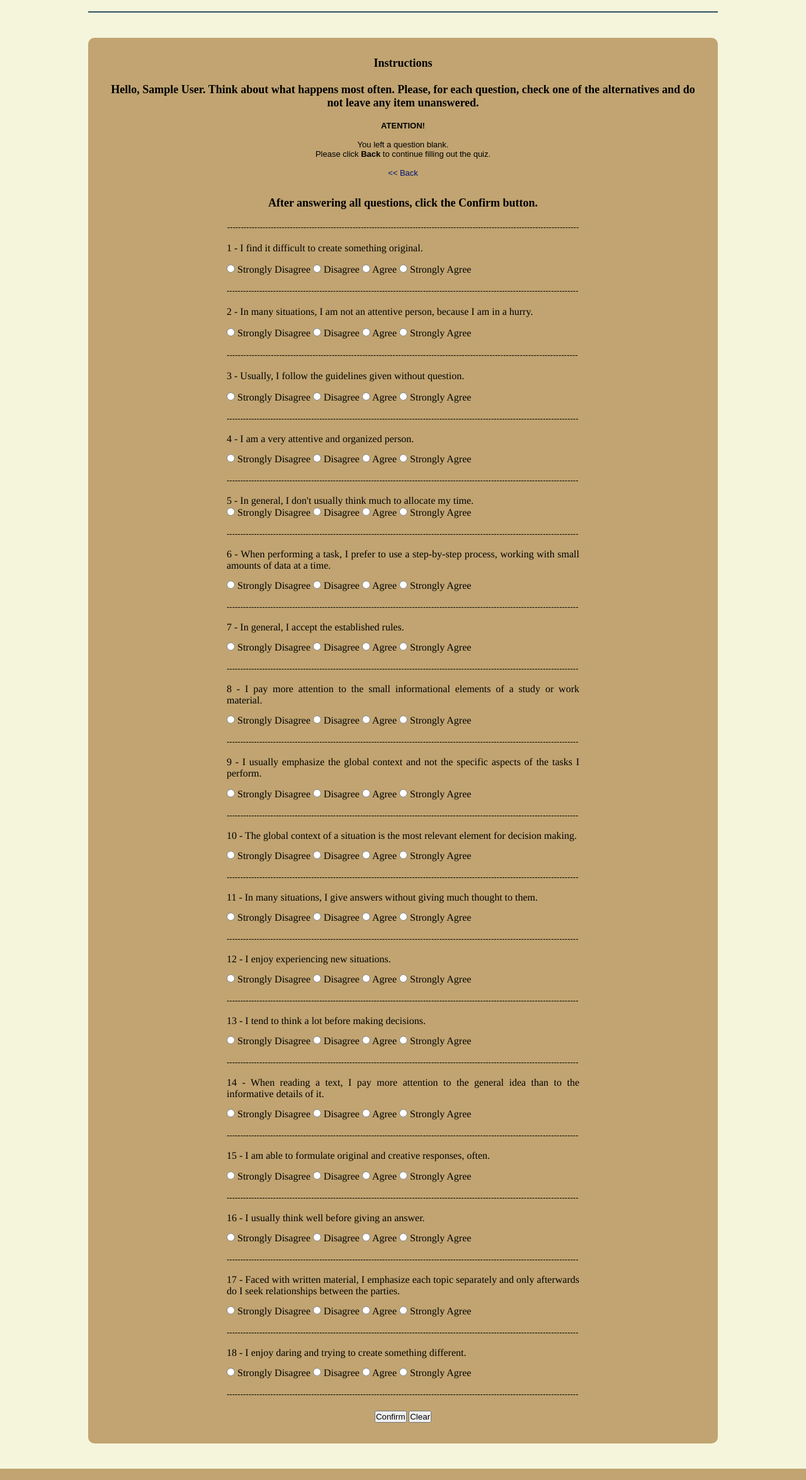
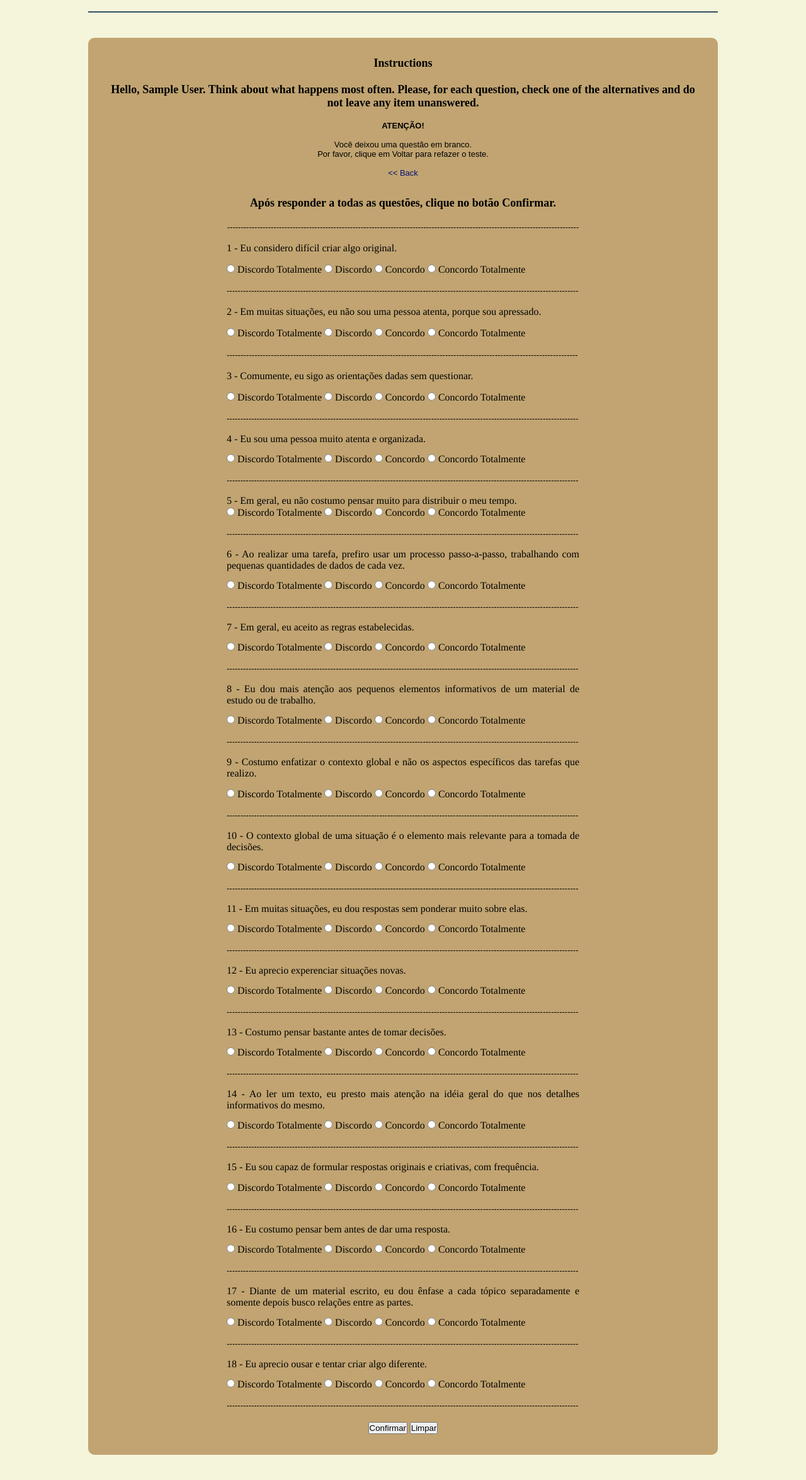
Before and after one commit to mykeoliveira/OPR-V2, a PHP site: page /realiza_teste11.php?acao=cadastrar in a window 1280 px wide. Shown: the part 107-2457 px from the top of the page at 63% size. Run offline with PHP 8.4, Linux system fonts and the light colour scheme; the visitor is signed in with stand-in values (Sample User, id 1); data that the repository does not hold is empty.

Commit message:
Update realiza_teste11.php

```diff
--- a/realiza_teste11.php
+++ b/realiza_teste11.php
@@ -212,7 +212,7 @@ if($erros == 0)
    } //fecha $erros == 0
 else
    {
-   echo "<div align=center><font face=Arial size=2><b>ATENTION!</b><br><br>You left a question blank. <br> Please click <b>Back</b> to continue filling out the quiz.
+   echo "<div align=center><font face=Arial size=2><b>ATENÇÃO!</b><br><br>Você deixou uma questão em branco.<br> Por favor, clique em Voltar para refazer o teste.
 
          <br><br><a href='javascript:history.go(-1)'><< Back</a></font></div><br><br>";
    }//fecha else
@@ -234,7 +234,8 @@ if($_GET['acao']  == 'entrar')
 
         <tr>
                 <td colspan="3"> <div align="center">
-                <h3 align="center"><b>After answering all questions, click the Confirm button. </b></h3>
+                <h3 align="center"><b>Ap&oacute;s responder a todas
+                      as quest&otilde;es, clique no bot&atilde;o Confirmar.</b></h3>
                     <p><font size="2" face="Arial">---------------------------------------------------------------------------------------------------------------------------------</font></p>
                   </div></td>
         </tr>
@@ -243,31 +244,31 @@ if($_GET['acao']  == 'entrar')
           <td colspan="3"> <div align="center">
               <table width="560" border="0" cellspacing="0" cellpadding="5">
                     <tr>
-                      <td width="98%" height="25"><p><font face="Times" size="3">1 - I find it difficult to create something original. </font>
+                      <td width="98%" height="25"><p><font face="Times" size="3">1 - Eu considero difícil criar algo original. </font>
                         <p> <font face="Times" size="3">
                           <input type="radio" name="um" value="0.51">
-                          Strongly Disagree
+                          Discordo Totalmente
                           <input type="radio" name="um" value="2.2541">
-                          Disagree
+                          Discordo
 
                           <input type="radio" name="um" value="3.3121">
-                          Agree
+                          Concordo
                           <input type="radio" name="um" value="4.4211">
-                          Strongly Agree</font></p>
+                          Concordo Totalmente</font></p>
                         <p><font size="2" face="Arial">---------------------------------------------------------------------------------------------------------------------------------</font></p></td>
                     </tr>
                     <tr>
-                      <td height="25"><p align="justify"><font face="Times" size="3">2 - In many situations, I am not an attentive person, because I am in a hurry. </font></p>
+                      <td height="25"><p align="justify"><font face="Times" size="3">2 - Em muitas situações, eu não sou uma pessoa atenta, porque sou apressado. </font></p>
                         <p> <font face="Times" size="3">
-                          <input type="radio" name="dois" value="0.5917">
-                          Strongly Disagree
+                         <input type="radio" name="dois" value="0.5917">
+                          Discordo Totalmente
                           <input type="radio" name="dois" value="2.254927">
-                          Disagree
+                          Discordo
 
                           <input type="radio" name="dois" value="3.312937">
-                          Agree
+                          Concordo
                           <input type="radio" name="dois" value="4.421947">
-                          Strongly Agree</font></p>
+                          Concordo Totalmente</font></p>
 
 
 
@@ -277,18 +278,19 @@ if($_GET['acao']  == 'entrar')
                           </font></p></td>
                     </tr>
                     <tr>
-                      <td height="25"><p align="justify"><font face="Times" size="3">3 - Usually, I follow the guidelines given without question. </font></p>
+                      <td height="25"><p align="justify"><font face="Times" size="3">3 - Comumente, eu sigo as orientações dadas sem questionar. </font></p>
 
 						<p> <font face="Times" size="3">
                           <input type="radio" name="tres" value="0.52">
-                          Strongly Disagree
+                          Discordo Totalmente
                           <input type="radio" name="tres" value="2.2542">
-                          Disagree
+                          Discordo
 
                           <input type="radio" name="tres" value="3.3122">
-                          Agree
+                          Concordo
                           <input type="radio" name="tres" value="4.4212">
-                          Strongly Agree </font></p>
+                          Concordo Totalmente</font></p>
+
 
 
 
@@ -299,18 +301,18 @@ if($_GET['acao']  == 'entrar')
 						  ></td>
                     </tr>
                     <tr>
-                      <td height="25"><div align="justify"><font face="Times" size="3">4 - I am a very attentive and organized person. </font> </p>
+                      <td height="25"><div align="justify"><font face="Times" size="3">4 - Eu sou uma pessoa muito atenta e organizada. </font> </p>
                         </div>
                         <p> <font face="Times" size="3">
                           <input type="radio" name="quatro" value="0.5915">
-                          Strongly Disagree
+                          Discordo Totalmente
                           <input type="radio" name="quatro" value="2.254925">
-                          Disagree
+                          Discordo
 
                           <input type="radio" name="quatro" value="3.312935">
-                          Agree
+                          Concordo
                           <input type="radio" name="quatro" value="4.421945">
-                          Strongly Agree</font></p>
+                          Concordo Totalmente</font></p>
 
 
 
@@ -321,17 +323,17 @@ if($_GET['acao']  == 'entrar')
 						  ></td>
                     </tr>
                     <tr>
-                      <td height="25"><font face="Times" size="3">5 - In general, I don't usually think much to allocate my time. </font>
+                      <td height="25"><font face="Times" size="3">5 - Em geral, eu não costumo pensar muito para distribuir o meu tempo. </font>
                         <p> <font face="Times" size="3">
                           <input type="radio" name="cinco" value="0.598">
-                          Strongly Disagree
+                          Discordo Totalmente
                           <input type="radio" name="cinco" value="2.254928">
-                          Disagree
+                          Discordo
 
                           <input type="radio" name="cinco" value="3.312938">
-                          Agree
+                          Concordo
                           <input type="radio" name="cinco" value="4.421948">
-                          Strongly Agree</font></p>
+                          Concordo Totalmente</font></p>
 
 
 
@@ -343,17 +345,17 @@ if($_GET['acao']  == 'entrar')
 
                     </tr>
                     <tr>
-                      <td height="25"><div align="justify"><font face="Times" size="3"> 6 - When performing a task, I prefer to use a step-by-step process, working with small amounts of data at a time. </font> </p> </div>
+                      <td height="25"><div align="justify"><font face="Times" size="3"> 6 - Ao realizar uma tarefa, prefiro usar um processo passo-a-passo, trabalhando com pequenas quantidades de dados de cada vez. </font> </p> </div>
                         <p> <font face="Times" size="3">
-                          <input type="radio" name="seis" value="0.59">
-                          Strongly Disagree
+                         <input type="radio" name="seis" value="0.59">
+                          Discordo Totalmente
                           <input type="radio" name="seis" value="2.2549">
-                          Disagree
+                          Discordo
 
                           <input type="radio" name="seis" value="3.3129">
-                          Agree
+                          Concordo
                           <input type="radio" name="seis" value="4.4219">
-                          Strongly Agree</font></p>
+                          Concordo Totalmente</font></p>
 
 
 
@@ -362,17 +364,17 @@ if($_GET['acao']  == 'entrar')
                     </tr>
 
 <tr>
-                      <td height="25"><div align="justify"><font face="Times" size="3">7 - In general, I accept the established rules. </font> </p> </div>
+                      <td height="25"><div align="justify"><font face="Times" size="3">7 - Em geral, eu aceito as regras estabelecidas. </font> </p> </div>
                         <p> <font face="Times" size="3">
                           <input type="radio" name="sete" value="0.53">
-                          Strongly Disagree
+                          Discordo Totalmente
                           <input type="radio" name="sete" value="2.2543">
-                          Disagree
+                          Discordo
 
                           <input type="radio" name="sete" value="3.3123">
-                          Agree
+                          Concordo
                           <input type="radio" name="sete" value="4.4213">
-                          Strongly Agree</font></p>
+                          Concordo Totalmente</font></p>
 
 
 
@@ -381,17 +383,17 @@ if($_GET['acao']  == 'entrar')
                     </tr>
 
 <tr>
-                      <td height="25"><div align="justify"><font face="Times" size="3">8 - I pay more attention to the small informational elements of a study or work material. </font> </p> </div>
+                      <td height="25"><div align="justify"><font face="Times" size="3">8 - Eu dou mais atenção aos pequenos elementos informativos de um material de estudo ou de trabalho. </font> </p> </div>
                         <p> <font face="Times" size="3">
                           <input type="radio" name="oito" value="0.591">
-                          Strongly Disagree
+                          Discordo Totalmente
                           <input type="radio" name="oito" value="2.25492">
-                          Disagree
+                          Discordo
 
                           <input type="radio" name="oito" value="3.31293">
-                          Agree
+                          Concordo
                           <input type="radio" name="oito" value="4.42194">
-                          Strongly Agree</font></p>
+                          Concordo Totalmente</font></p>
 
 
 
@@ -400,17 +402,17 @@ if($_GET['acao']  == 'entrar')
                     </tr>
 
 <tr>
-                      <td height="25"><div align="justify"><font face="Times" size="3">9 - I usually emphasize the global context and not the specific aspects of the tasks I perform. </font> </p> </div>
+                      <td height="25"><div align="justify"><font face="Times" size="3">9 - Costumo enfatizar o contexto global e não os aspectos específicos das tarefas que realizo. </font> </p> </div>
                         <p> <font face="Times" size="3">
                           <input type="radio" name="nove" value="0.56">
-                          Strongly Disagree
+                          Discordo Totalmente
                           <input type="radio" name="nove" value="2.2546">
-                          Disagree
+                          Discordo
 
                           <input type="radio" name="nove" value="3.3126">
-                          Agree
+                          Concordo
                           <input type="radio" name="nove" value="4.4216">
-                          Strongly Agree</font></p>
+                          Concordo Totalmente</font></p>
 
 
 
@@ -419,17 +421,17 @@ if($_GET['acao']  == 'entrar')
                     </tr>
 
 <tr>
-                      <td height="25"><div align="justify"><font face="Times" size="3">10 - The global context of a situation is the most relevant element for decision making.  </font> </p> </div>
+                      <td height="25"><div align="justify"><font face="Times" size="3">10 - O contexto global de uma situação é o elemento mais relevante para a tomada de decisões. </font> </p> </div>
                         <p> <font face="Times" size="3">
                           <input type="radio" name="dez" value="0.57">
-                          Strongly Disagree
+                          Discordo Totalmente
                           <input type="radio" name="dez" value="2.257">
-                          Disagree
+                          Discordo
 
                           <input type="radio" name="dez" value="3.3127">
-                          Agree
+                          Concordo
                           <input type="radio" name="dez" value="4.4217">
-                          Strongly Agree</font></p>
+                          Concordo Totalmente</font></p>
 
 
 
@@ -438,17 +440,17 @@ if($_GET['acao']  == 'entrar')
                     </tr>
 
 <tr>
-                      <td height="25"><div align="justify"><font face="Times" size="3">11 - In many situations, I give answers without giving much thought to them.  </font> </p> </div>
+                      <td height="25"><div align="justify"><font face="Times" size="3">11 - Em muitas situações, eu dou respostas sem ponderar muito sobre elas.  </font> </p> </div>
                         <p> <font face="Times" size="3">
                           <input type="radio" name="onze" value="0.599">
-                          Strongly Disagree
+                          Discordo Totalmente
                           <input type="radio" name="onze" value="2.254929">
-                          Disagree
+                          Discordo
 
                           <input type="radio" name="onze" value="3.312939">
-                          Agree
+                          Concordo
                           <input type="radio" name="onze" value="4.421949">
-                          Strongly Agree</font></p>
+                          Concordo Totalmente</font></p>
 
 
 
@@ -457,17 +459,17 @@ if($_GET['acao']  == 'entrar')
                     </tr>
 
 <tr>
-                      <td height="25"><div align="justify"><font face="Times" size="3">12 - I enjoy experiencing new situations. </font> </p> </div>
+                      <td height="25"><div align="justify"><font face="Times" size="3">12 - Eu aprecio experenciar situações novas. </font> </p> </div>
                         <p> <font face="Times" size="3">
-                          <input type="radio" name="doze" value="0.54">
-                          Strongly Disagree
+                         <input type="radio" name="doze" value="0.54">
+                          Discordo Totalmente
                           <input type="radio" name="doze" value="2.2544">
-                          Disagree
+                          Discordo
 
                           <input type="radio" name="doze" value="3.3124">
-                          Agree
+                          Concordo
                           <input type="radio" name="doze" value="4.4214">
-                          Strongly Agree</font></p>
+                          Concordo Totalmente</font></p>
 
 
 
@@ -476,17 +478,17 @@ if($_GET['acao']  == 'entrar')
                     </tr>
 
     <tr>
-                      <td height="25"><div align="justify"><font face="Times" size="3">13 - I tend to think a lot before making decisions.      </font> </p> </div>
+                      <td height="25"><div align="justify"><font face="Times" size="3">13 - Costumo pensar bastante antes de tomar decisões.      </font> </p> </div>
                         <p> <font face="Times" size="3">
-                          <input type="radio" name="treze" value="0.5917">
-                          Strongly Disagree
+                         <input type="radio" name="treze" value="0.5917">
+                          Discordo Totalmente
                           <input type="radio" name="treze" value="2.254927">
-                          Disagree
+                          Discordo
 
                           <input type="radio" name="treze" value="3.312937">
-                          Agree
+                          Concordo
                           <input type="radio" name="treze" value="4.421947">
-                          Strongly Agree</font></p>
+                          Concordo Totalmente</font></p>
 
 
 
@@ -495,17 +497,17 @@ if($_GET['acao']  == 'entrar')
                     </tr>
 
                     <tr>
-                      <td height="25"><div align="justify"><font face="Times" size="3">14 - When reading a text, I pay more attention to the general idea than to the informative details of it.</font> </p> </div>
+                      <td height="25"><div align="justify"><font face="Times" size="3">14 - Ao ler um texto, eu presto mais atenção na idéia geral do que nos detalhes informativos do mesmo.</font> </p> </div>
                         <p> <font face="Times" size="3">
                           <input type="radio" name="catorze" value="0.58">
-                          Strongly Disagree
+                          Discordo Totalmente
                           <input type="radio" name="catorze" value="2.2548">
-                          Disagree
+                          Discordo
 
                           <input type="radio" name="catorze" value="3.3128">
-                          Agree
+                          Concordo
                           <input type="radio" name="catorze" value="4.4218">
-                          Strongly Agree</font></p>
+                          Concordo Totalmente</font></p>
 
 
 
@@ -514,17 +516,17 @@ if($_GET['acao']  == 'entrar')
                     </tr>
 
                      <tr>
-                      <td height="25"><div align="justify"><font face="Times" size="3"> 15 - I am able to formulate original and creative responses, often.  </font> </p> </div>
+                      <td height="25"><div align="justify"><font face="Times" size="3"> 15 - Eu sou capaz de formular respostas originais e criativas, com frequência.   </font> </p> </div>
                         <p> <font face="Times" size="3">
                           <input type="radio" name="quinze" value="0.55">
-                          Strongly Disagree
+                          Discordo Totalmente
                           <input type="radio" name="quinze" value="2.2545">
-                          Disagree
+                          Discordo
 
                           <input type="radio" name="quinze" value="3.3125">
-                          Agree
+                          Concordo
                           <input type="radio" name="quinze" value="4.4215">
-                          Strongly Agree</font></p>
+                          Concordo Totalmente</font></p>
 
 
 
@@ -533,17 +535,17 @@ if($_GET['acao']  == 'entrar')
                     </tr>
 
                     <tr>
-                      <td height="25"><div align="justify"><font face="Times" size="3">16 - I usually think well before giving an answer.    </font> </p> </div>
+                      <td height="25"><div align="justify"><font face="Times" size="3">16 - Eu costumo pensar bem antes de dar uma resposta.   </font> </p> </div>
                         <p> <font face="Times" size="3">
                           <input type="radio" name="dezesseis" value="0.5918">
-                          Strongly Disagree
+                          Discordo Totalmente
                           <input type="radio" name="dezesseis" value="2.254928">
-                          Disagree
+                          Discordo
 
                           <input type="radio" name="dezesseis" value="3.312938">
-                          Agree
+                          Concordo
                           <input type="radio" name="dezesseis" value="4.421948">
-                          Strongly Agree</font></p>
+                          Concordo Totalmente</font></p>
 
 
 
@@ -552,17 +554,18 @@ if($_GET['acao']  == 'entrar')
                     </tr>
 
 <tr>
-                      <td height="25"><div align="justify"><font face="Times" size="3">17 - Faced with written material, I emphasize each topic separately and only afterwards do I seek relationships between the parties.</font> </p> </div>
+                      <td height="25"><div align="justify"><font face="Times" size="3">17 - Diante de um material escrito, eu dou ênfase a cada tópico separadamente e
+somente depois busco relações entre as partes.</font> </p> </div>
                         <p> <font face="Times" size="3">
                           <input type="radio" name="dezessete" value="0.5995">
-                          Strongly Disagree
+                          Discordo Totalmente
                           <input type="radio" name="dezessete" value="2.254926">
-                          Disagree
+                          Discordo
 
                           <input type="radio" name="dezessete" value="3.312936">
-                          Agree
+                          Concordo
                           <input type="radio" name="dezessete" value="4.421946">
-                          Strongly Agree</font></p>
+                          Concordo Totalmente</font></p>
 
 
 
@@ -571,18 +574,18 @@ if($_GET['acao']  == 'entrar')
                     </tr>
 
 <tr>
-                      <td height="25"><div align="justify"><font face="Times" size="3">18 - I enjoy daring and trying to create something different.
+                      <td height="25"><div align="justify"><font face="Times" size="3">18 - Eu aprecio ousar e tentar criar algo diferente.
      </font> </p> </div>
                         <p> <font face="Times" size="3">
                           <input type="radio" name="dezoito" value="0.55">
-                          Strongly Disagree
+                          Discordo Totalmente
                           <input type="radio" name="dezoito" value="2.2545">
-                          Disagree
+                          Discordo
 
                           <input type="radio" name="dezoito" value="3.3125">
-                          Agree
+                          Concordo
                           <input type="radio" name="dezoito" value="4.4215">
-                          Strongly Agree</font></p>
+                          Concordo Totalmente</font></p>
 
 
 
@@ -605,8 +608,8 @@ if($_GET['acao']  == 'entrar')
 
 
                     <td height="25" colspan="2"> <div align="center">
-                        <input type="submit" name="cadastrar" value="Confirm">
-                        <input type="reset" value="Clear" name="B2">
+                        <input type="submit" name="cadastrar" value="Confirmar">
+                        <input type="reset" value="Limpar" name="B2">
                       </div></td>
                   </table>
   </form>
```
